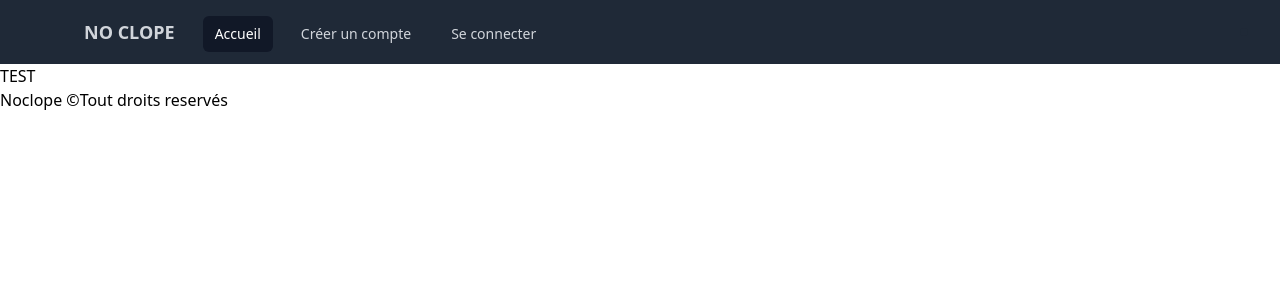
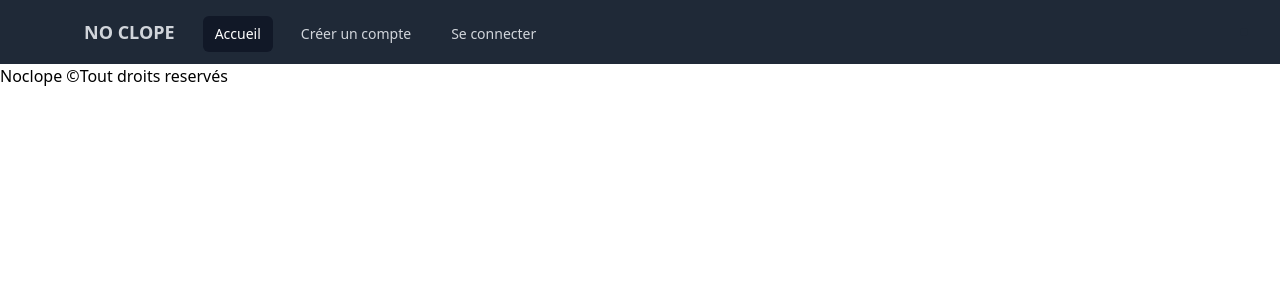
Before and after one commit to NicolasTamareg/projectnoclope, a Vue app in the folder vuejs/noclopefront/: page /admin in a window 1280 px wide. Shown: the top 300 px of the page. Built offline with nearby package versions, Linux system fonts and the light colour scheme.

Commit message:
admin vue nav

```diff
--- a/vuejs/noclopefront/src/views/AdminView.vue
+++ b/vuejs/noclopefront/src/views/AdminView.vue
@@ -1,5 +1,7 @@
+
+
 <template>
 
-<h2>TEST</h2>
+
 
 </template>
```
